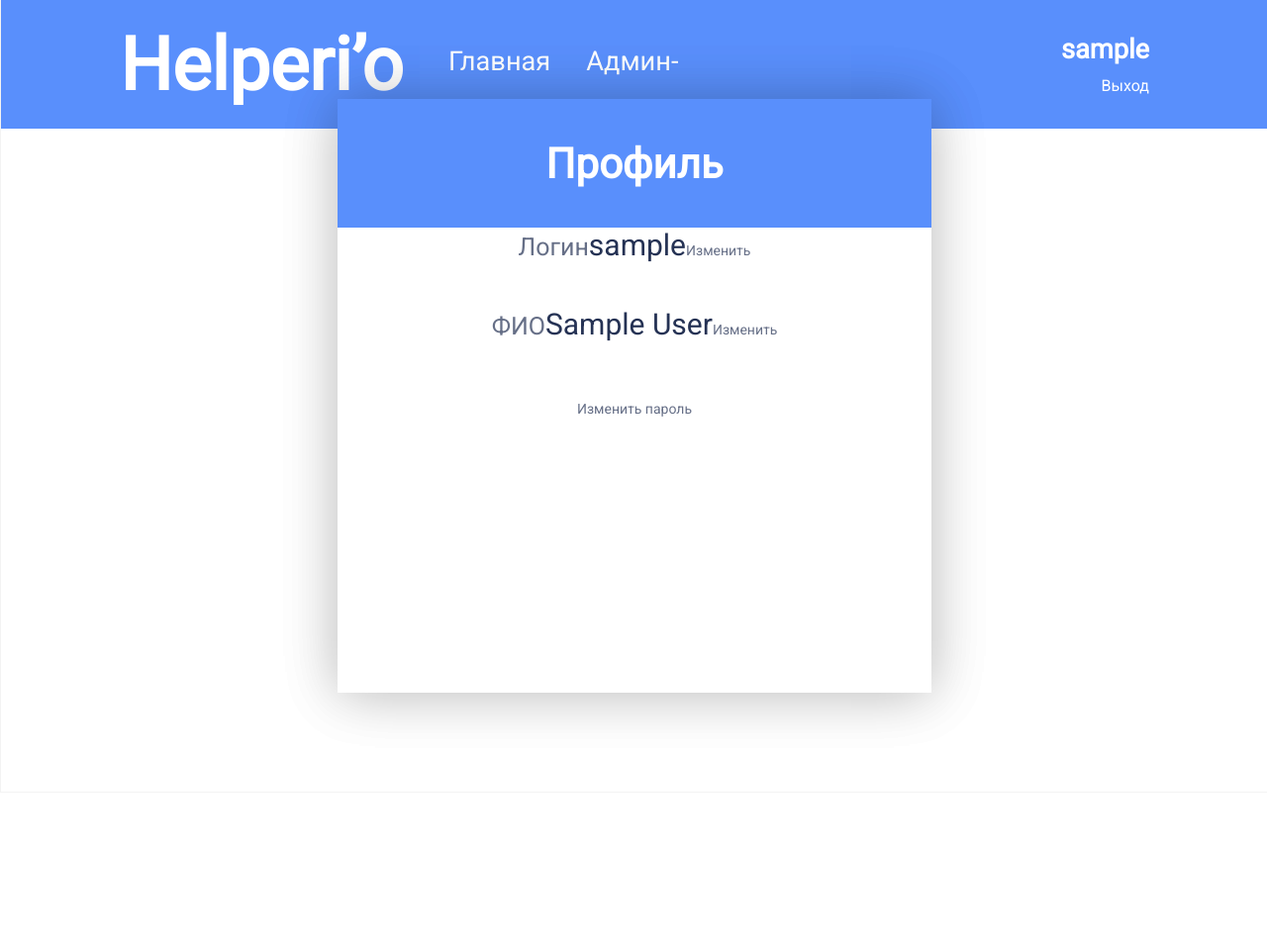
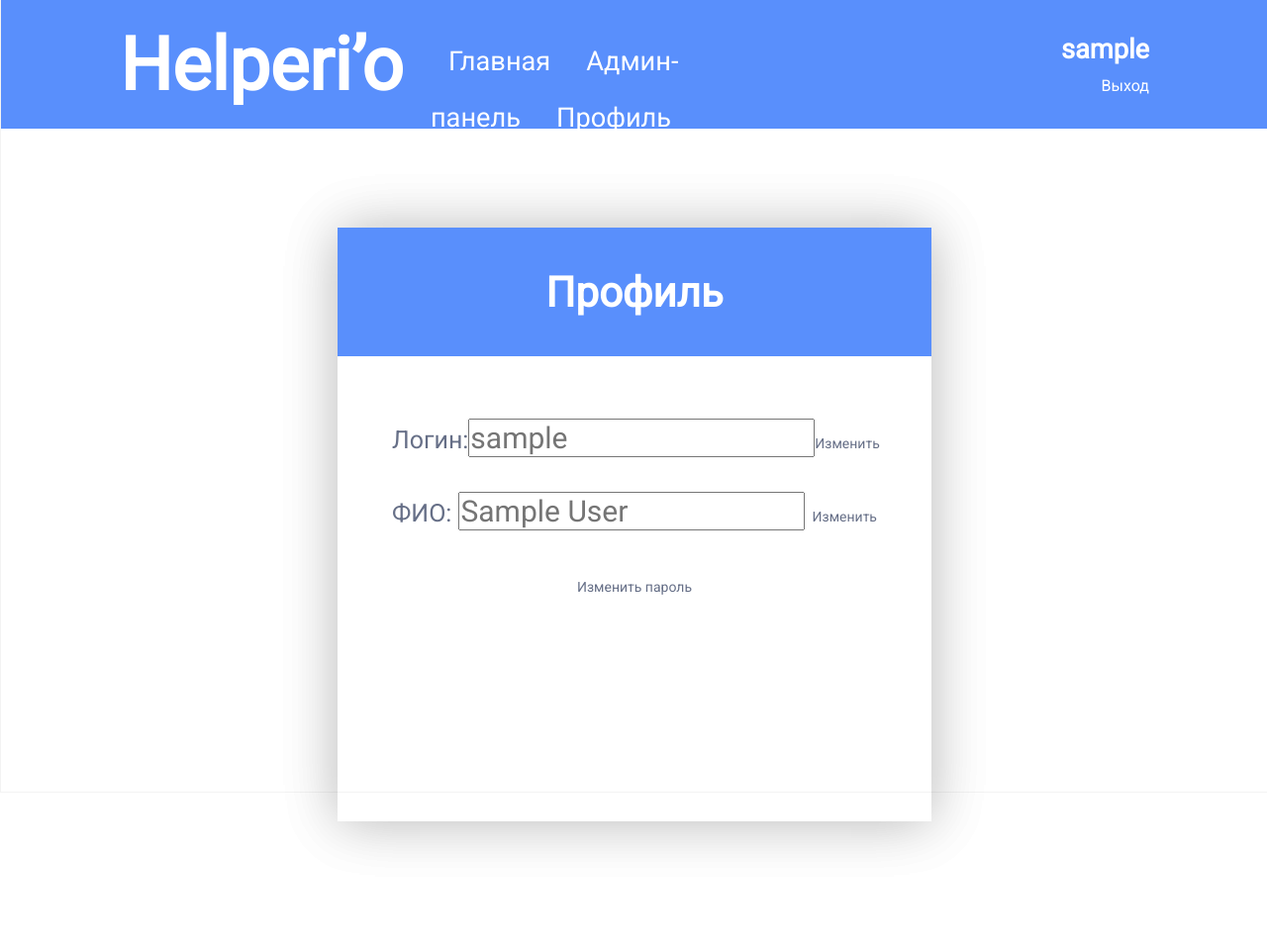
Before and after one commit to cawaulitra/localhost, a PHP site: page /user/profile in a window 1280 px wide. Shown: the whole page at 99% size. Before the commit the page ends 727 px from the top, so only its background shows below. Run offline with PHP 8.4, Linux system fonts and the light colour scheme; the visitor is signed in with stand-in values (Sample User, id 1).

Commit message:
some design

```diff
--- a/application/controllers/controller_user.php
+++ b/application/controllers/controller_user.php
@@ -1,5 +1,5 @@
 <?php
-	session_start();
+	// session_start();
 class Controller_user extends Controller
 {
     function __construct()
--- a/application/models/model_user.php
+++ b/application/models/model_user.php
@@ -1,5 +1,5 @@
 <?php
-session_start();
+// session_start();
 //header("Content-Type: text/html; charset=utf-8");
 
 class Model_User extends Model
--- a/application/views/template_view.php
+++ b/application/views/template_view.php
@@ -8,7 +8,6 @@
 		<link rel="stylesheet" type="text/css" href="/css/style.css" />
 		<style>
 			* {
-
 				margin: 0;
 				padding: 0;
 			}
@@ -25,7 +24,6 @@
 			body {
 				line-height: 1.75em;
 				overflow: hidden;
-
 			}
 
 			body,input {
@@ -75,13 +73,11 @@
 			}
 
 			#content {
-				padding: 0 0 0 10px;
-				width: 615px;
-				margin: 0 0 0 285px;
+				width: 100vw;
+				height: 100vh;
 			}
 
 			#header{
-
 				background-color: #598FFC;
 				height: 130px;
 				position: relative;
@@ -159,13 +155,9 @@
 			}
 
 			#page {
-
 				margin: 0;
 				height: calc(100vh - 130px);
-
 			}
-
-
 			#sidebar ul {
 				list-style: none;
 			}
@@ -298,17 +290,12 @@
 				</div>
 			</div>
 			<div id="page">
-
 				<div id="content">
-					<div class="box">
-						<?php include 'application/views/'.$content_view; ?>
-					</div>
+					<?php include 'application/views/'.$content_view; ?>
 					<br class="clearfix" />
 				</div>
 				<br class="clearfix" />
 			</div>
-
 		</div>
-
 	</body>
 </html>
--- a/application/views/user_profile_view.php
+++ b/application/views/user_profile_view.php
@@ -1,12 +1,14 @@
 <link rel="preconnect" href="https://fonts.gstatic.com">
 <link href="https://fonts.googleapis.com/css2?family=Roboto:wght@300;400&display=swap" rel="stylesheet">
 <style>
+.user_profile_main{
+	width: 100vw;
+	height: 100vh;
+	display: flex;
+	align-items: center;
+	justify-content: center;
+}
 .login_page{
-	position:absolute;
-	left:50%;
-	top:50%;
-	margin-right: -50%;
-	transform:translate(-50%, -50%);
 	display: flex;
     flex-direction: column;
     align-items: center;
@@ -17,7 +19,7 @@
 .input{
 	margin-bottom:40px;
 	width: 389px;
-	height: 57px;
+	height: 40px;
 	background: rgba(239, 238, 238, 0.4);
 	border-radius: 7px;
 	border: none;
@@ -61,6 +63,7 @@ a{
 	font-weight: normal;
 	font-size: 14px;
 	line-height: 16px;
+	cursor: pointer;
 }
 .name{
     font-family: Roboto;
@@ -77,44 +80,50 @@ a{
     font-weight: normal;
     font-size: 30px;
     line-height: 35px;
-
     color: #253254;
 }
 .text{
+	width: 100%;
     display: flex;
     flex-direction: row;
     align-items: baseline;
-
+    justify-content: space-between;
 }
 .text2{
+	width: 100%;
     display: flex;
     flex-direction: row;
     align-items: baseline;
-
+    justify-content: space-between;
 }
-.content{
+.user_profile_content{
+	box-sizing: border-box;
+	padding: 63px 55px 63px 55px;
+	width: 100%;
     display: flex;
     flex-direction: column;
 	align-items: center;
 }
 </style>
+<div class="user_profile_main">
 	<form action="/user/registerAction" method="post" class="login_page">
 		<div class="login_page">
 			<div class="plane">
 				Профиль
 			</div>
-        <span class="content">
+			<div class="user_profile_content">
 				<div class="text">
-                <p class="name">Логин</p>
-                <p class="data"><?php echo $_SESSION['login']?></p>
+					<p class="name">Логин:</p>
+					<input type="text" class="data" placeholder="<?php echo $_SESSION['login']?>" />
 					<a>Изменить</a>
 				</div>
 				<div class="text2">
-                <p class="name">ФИО</p>
-                <p class="data"><?php echo $_SESSION['name']?></p>
+					<p class="name">ФИО:</p>
+					<input type="text" class="data" placeholder="<?php echo $_SESSION['name']?>" />
 					<a>Изменить</a>
 				</div>
 				<a class="password">Изменить пароль</a>
-        </span>
+			</div>
 		</div>
 	</form>
+</div>
--- a/css/style.css
+++ b/css/style.css
@@ -67,9 +67,8 @@ a {
 }
 
 #content {
-	padding: 0 0 0 10px;
-	width: 615px;
-	margin: 0 0 0 285px;
+	width: 100vw;
+	height: 100vh;
 }
 
 #header{
@@ -204,7 +203,6 @@ a:hover{
 
 #wrapper {
 	width: 100%;
-	position: relative;
 	background: #FFF;
 	margin: 0 auto 0 auto;
 	border: solid 1px #f3f3f3;
```
Also changed, not shown: application/views/login_user_view.php (+13 -9 lines), application/views/register_user_view.php (+13 -9 lines). Lines whose indentation alone changed are shown as unchanged.
